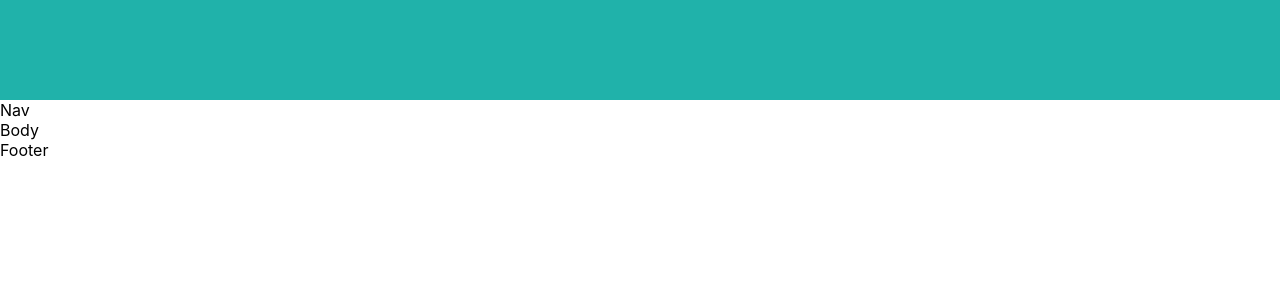
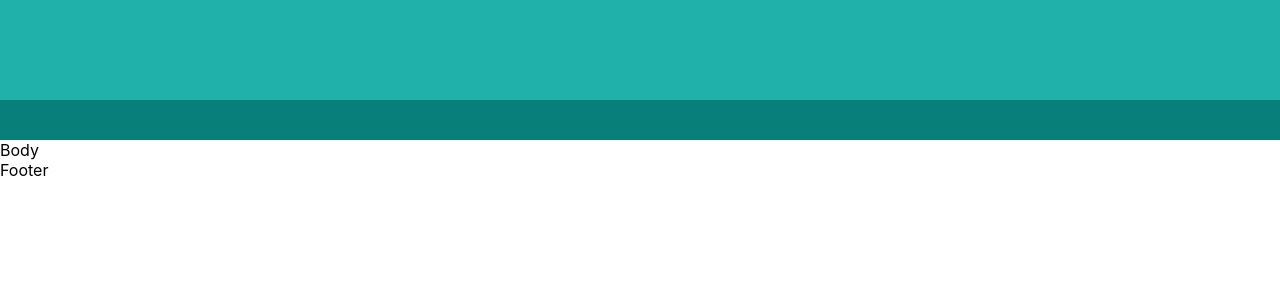
Before and after one commit to Educateinit/ReactProjectOne, a React (Create React App) app: page / in a window 1280 px wide. Shown: the top 300 px of the page. Built offline with nearby package versions, Linux system fonts and the light colour scheme.

Commit message:
navbar updated

```diff
--- a/src/Nav.js
+++ b/src/Nav.js
@@ -2,7 +2,9 @@ import React from 'react'
 
 const Nav = () => {
   return (
-    <div>Nav</div>
+    <div>
+      <nav></nav>
+    </div>
   )
 }
 export default Nav
--- a/src/index.css
+++ b/src/index.css
@@ -17,3 +17,8 @@ header {
   height: 100px;
   width: 100%;
 }
+nav {
+  background-color: rgb(9, 127, 121);
+  height: 40px;
+  width: 100%;
+}
```
